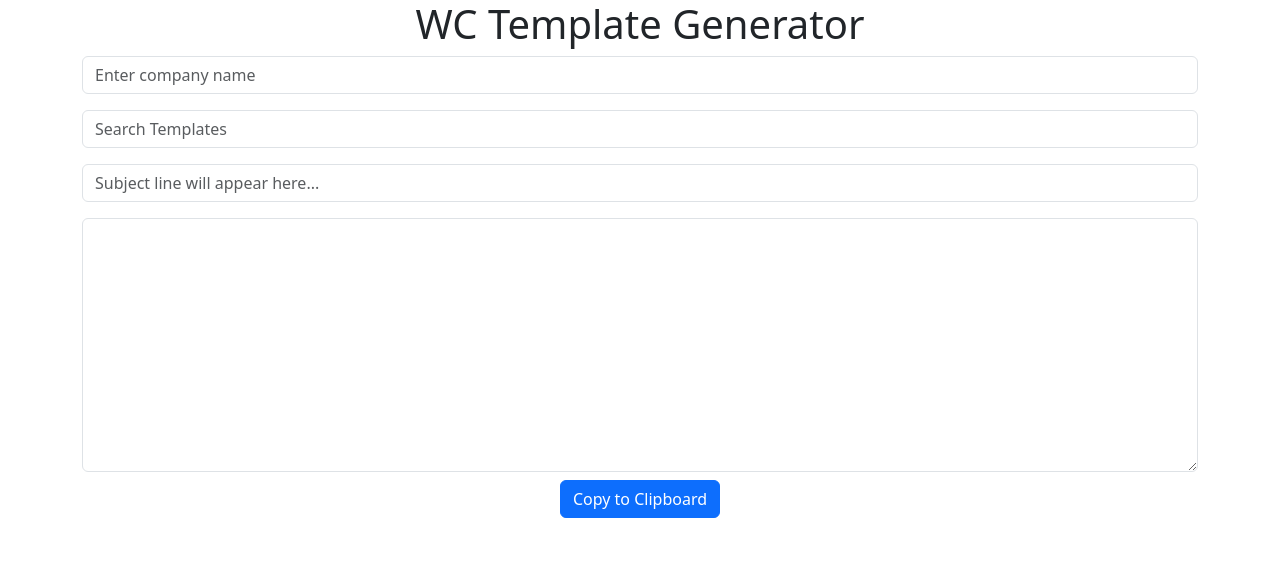
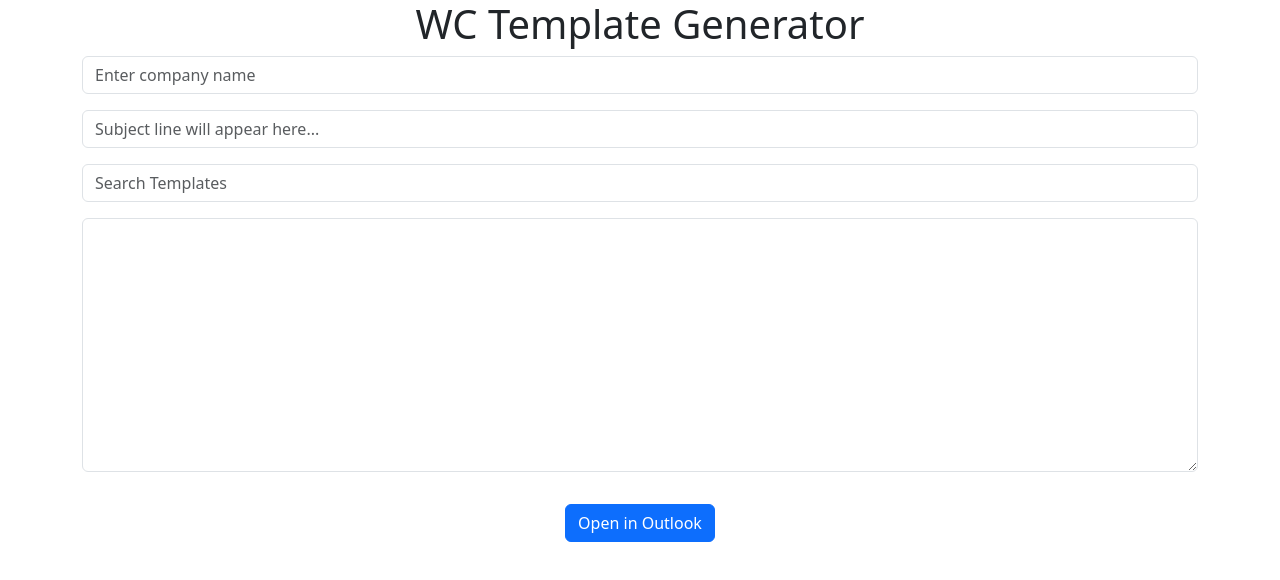
Before and after one commit to delraydoteth/Email-Template-Generator, a React (Create React App) app: page / in a window 1280 px wide. Shown: the top 580 px of the page. Built offline with nearby package versions, Linux system fonts and the light colour scheme.

Commit message:
added export to email feature

```diff
--- a/src/App.js
+++ b/src/App.js
@@ -4,8 +4,9 @@ import Header from "./components/Header";
 import CompanyNameInput from "./components/CompanyNameInput";
 import TemplateSearchInput from "./components/TemplateSearchInput";
 import TemplateDisplay from "./components/TemplateDisplay";
-import SubjectLine from "./components/SubjectLine"; // Import the SubjectLine component
-import { customizeTemplate, copyToClipboard } from "./components/utilities";
+import SubjectLine from "./components/SubjectLine";
+import OutlookButton from "./components/OutlookButton";
+import { customizeTemplate } from "./components/utilities";
 import templates from "./templates.json";
 
 function App() {
@@ -13,27 +14,22 @@ function App() {
   const [searchTerm, setSearchTerm] = useState("");
   const [selectedTemplate, setSelectedTemplate] = useState(null);
   const [customizedText, setCustomizedText] = useState("");
-  const [showDropdown, setShowDropdown] = useState(true);
+  const [emailBody, setEmailBody] = useState(""); // State for holding the edited text for the email body.
 
   const updateCustomizedText = (template) => {
     if (template && companyName) {
       const newText = customizeTemplate(template.body, companyName);
       setCustomizedText(newText);
+      setEmailBody(newText); // Also update emailBody with the new text.
     } else if (template) {
       setCustomizedText(template.body);
+      setEmailBody(template.body); // Also update emailBody with the template body.
     }
   };
 
-  const handleTemplateSelection = (template) => {
-    setSelectedTemplate(template);
-    updateCustomizedText(template);
-    setSearchTerm(template.title);
-    setShowDropdown(false);
-  };
-
-  const handleSearchTermChange = (term) => {
-    setSearchTerm(term);
-    setShowDropdown(true);
+  // This function is called when text changes in TemplateDisplay.
+  const handleEmailBodyChange = (newText) => {
+    setEmailBody(newText); // Update emailBody state with the edited text.
   };
 
   return (
@@ -44,17 +40,24 @@ function App() {
           companyName={companyName}
           setCompanyName={setCompanyName}
         />
+        <SubjectLine companyName={companyName} />
         <TemplateSearchInput
           searchTerm={searchTerm}
-          setSearchTerm={handleSearchTermChange}
+          setSearchTerm={setSearchTerm}
           templates={templates}
-          setSelectedTemplate={handleTemplateSelection}
-          showDropdown={showDropdown}
+          setSelectedTemplate={(template) => {
+            setSelectedTemplate(template);
+            updateCustomizedText(template);
+            setSearchTerm(template.title); // This ensures the search bar updates with the template's title.
+          }}
         />
-        <SubjectLine companyName={companyName} /> {/* Display the SubjectLine component */}
-
         <TemplateDisplay
-          templateText={customizedText}
+          templateText={customizedText} // Pass the initial or updated template text.
+          onTextChange={handleEmailBodyChange} // Pass the function to handle text changes.
+        />
+        <OutlookButton
+          subject={`${companyName.toUpperCase()} - White Cap Credit Application - Additional Information Required`}
+          body={emailBody} // Use the latest email body text, including any edits.
         />
       </div>
     </div>
--- /dev/null
+++ b/src/components/OutlookButton.js
@@ -0,0 +1,17 @@
+// OutlookButton.js
+import React from 'react';
+
+const OutlookButton = ({ subject, body }) => {
+  // Encode subject and body to be URL-safe
+  const encodedSubject = encodeURIComponent(subject);
+  const encodedBody = encodeURIComponent(body);
+
+  // Create mailto link
+  const mailtoLink = `mailto:?subject=${encodedSubject}&body=${encodedBody}`;
+
+  return (
+    <a href={mailtoLink} className="btn btn-primary mt-3">Open in Outlook</a>
+  );
+};
+
+export default OutlookButton;
--- a/src/components/TemplateDisplay.js
+++ b/src/components/TemplateDisplay.js
@@ -1,20 +1,16 @@
 import React, { useState, useEffect } from 'react';
-import { copyToClipboard } from './utilities'; // Adjust the path as necessary
 
-const TemplateDisplay = ({ templateText }) => {
+const TemplateDisplay = ({ templateText, onTextChange }) => {
   const [editableText, setEditableText] = useState(templateText);
 
   useEffect(() => {
-    setEditableText(templateText);
+    setEditableText(templateText); // This ensures the editableText updates when the templateText prop changes.
   }, [templateText]);
 
   const handleTextChange = (e) => {
-    setEditableText(e.target.value);
-  };
-
-  // Use the copyToClipboard utility directly with the current state
-  const handleCopy = () => {
-    copyToClipboard(editableText);
+    const newText = e.target.value;
+    setEditableText(newText); // Update the local state with the new text.
+    onTextChange(newText); // Pass the new text up to the parent component.
   };
 
   return (
@@ -22,12 +18,9 @@ const TemplateDisplay = ({ templateText }) => {
       <textarea
         className="form-control"
         value={editableText}
-        onChange={handleTextChange}
+        onChange={handleTextChange} // This will now trigger the local state update and call the passed in onTextChange prop function.
         rows="10"
       ></textarea>
-      <button onClick={handleCopy} className="btn btn-primary mt-2">
-        Copy to Clipboard
-      </button>
     </div>
   );
 };
```
